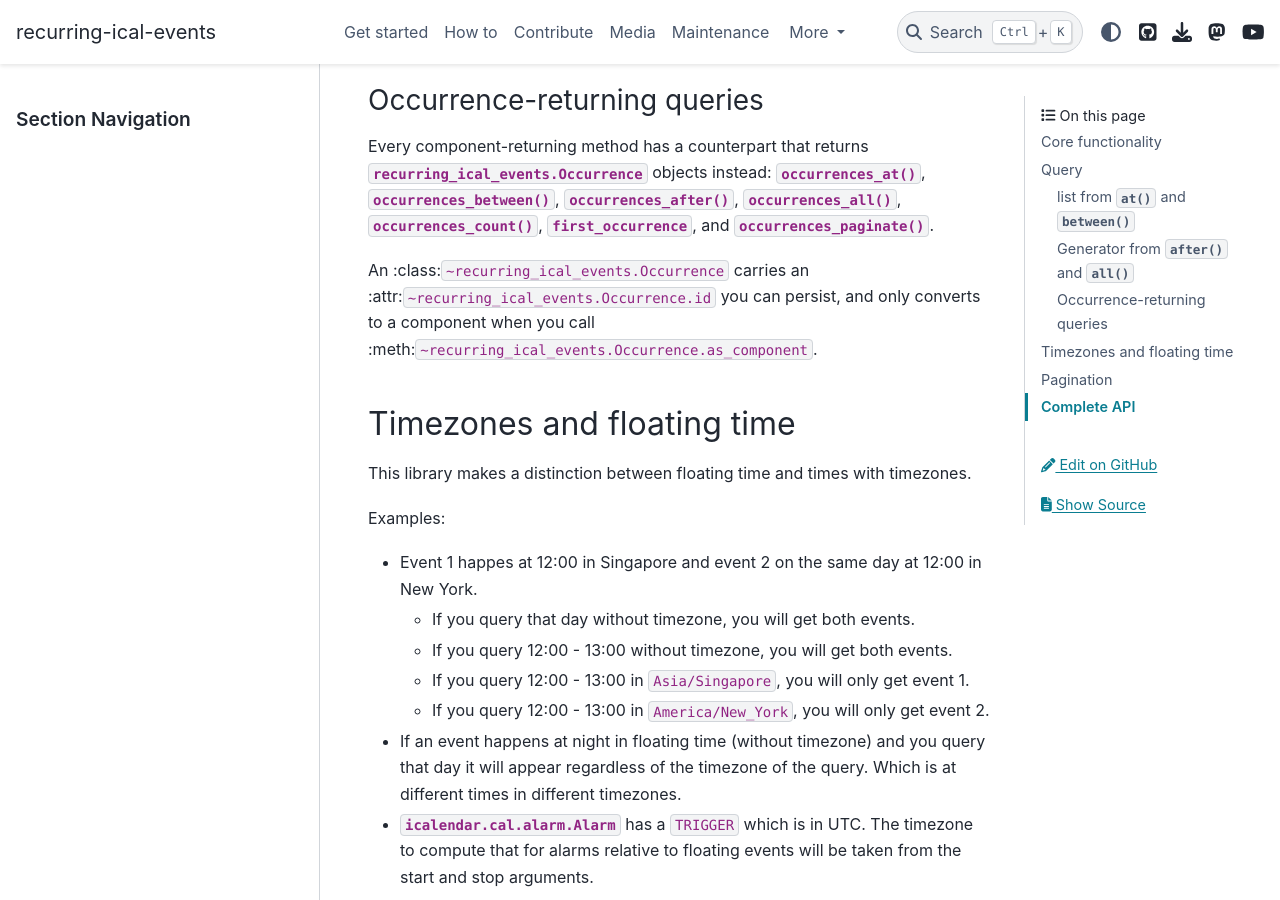
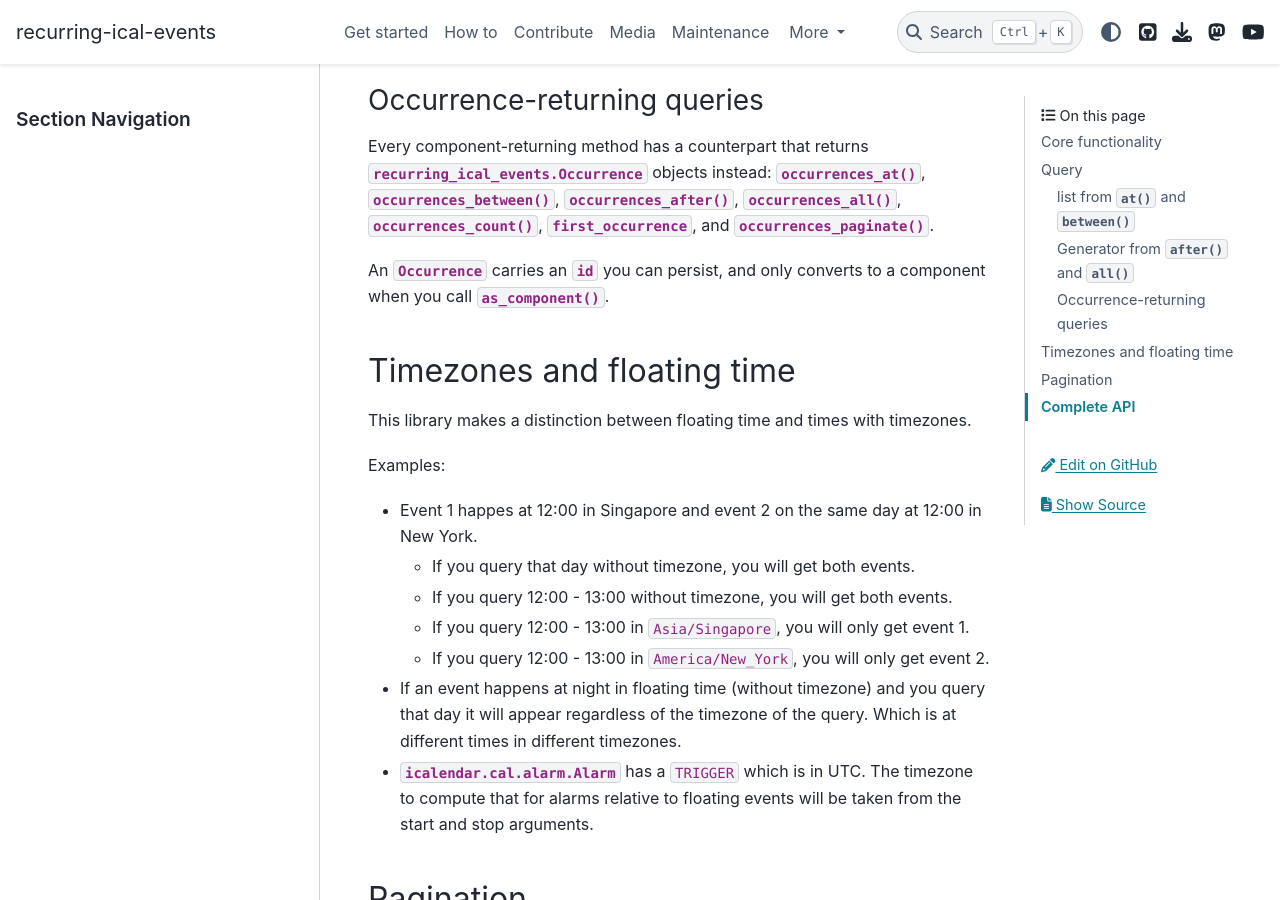
Before and after one commit to niccokunzmann/python-recurring-ical-events, a Sphinx documentation site: the page built from docs/reference/api.md, in a window 1280 px wide and 900 px high, scrolled down 1474 px. Built offline with Sphinx 7.4.7 and the PyData theme 0.15.4, drawn with Linux system fonts in a browser that asks for light colours; some of the changed lines change nothing that is shown.

Commit message:
fix MyST role syntax in api reference for the occurrences section

```diff
--- a/docs/reference/api.md
+++ b/docs/reference/api.md
@@ -70,9 +70,9 @@ Every component-returning method has a counterpart that returns
 {py:attr}`~recurring_ical_events.CalendarQuery.first_occurrence`, and
 {py:meth}`~recurring_ical_events.CalendarQuery.occurrences_paginate`.
 
-An :class:`~recurring_ical_events.Occurrence` carries an
-:attr:`~recurring_ical_events.Occurrence.id` you can persist, and only converts
-to a component when you call :meth:`~recurring_ical_events.Occurrence.as_component`.
+An {py:class}`~recurring_ical_events.Occurrence` carries an
+{py:attr}`~recurring_ical_events.Occurrence.id` you can persist, and only converts
+to a component when you call {py:meth}`~recurring_ical_events.Occurrence.as_component`.
 
 ## Timezones and floating time
 
```
